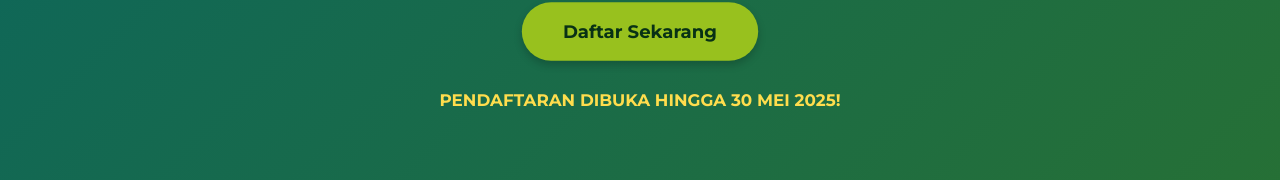
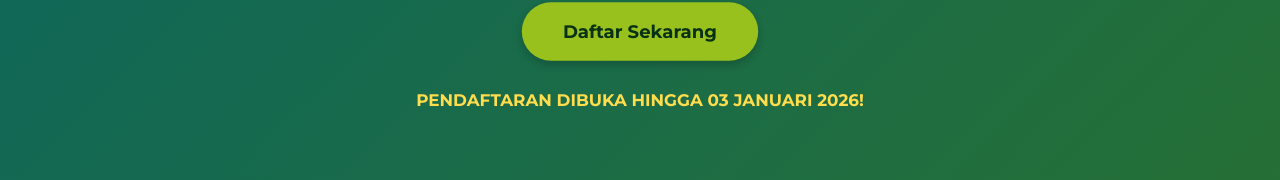
Before and after one commit to pagarnusa-unusia/mknupn, a plain HTML site: page index.html in a window 1280 px wide. Shown: the part 407-587 px from the top of the page. Drawn offline with Linux system fonts and the light colour scheme.

Commit message:
Update index.html

```diff
--- a/index.html
+++ b/index.html
@@ -239,7 +239,7 @@
     <main class="container">
         <p>Daftar Sekarang juga:</p>
         <a href="https://forms.gle/MgVStwQP9Tjvgst37" class="daftar-button">Daftar Sekarang</a>
-        <div class="alert-text">Pendaftaran DIBUKA HINGGA 30 MEI 2025!</div>
+        <div class="alert-text">Pendaftaran DIBUKA HINGGA 03 Januari 2026!</div>
     </main>
 
     <footer class="footer">
```
